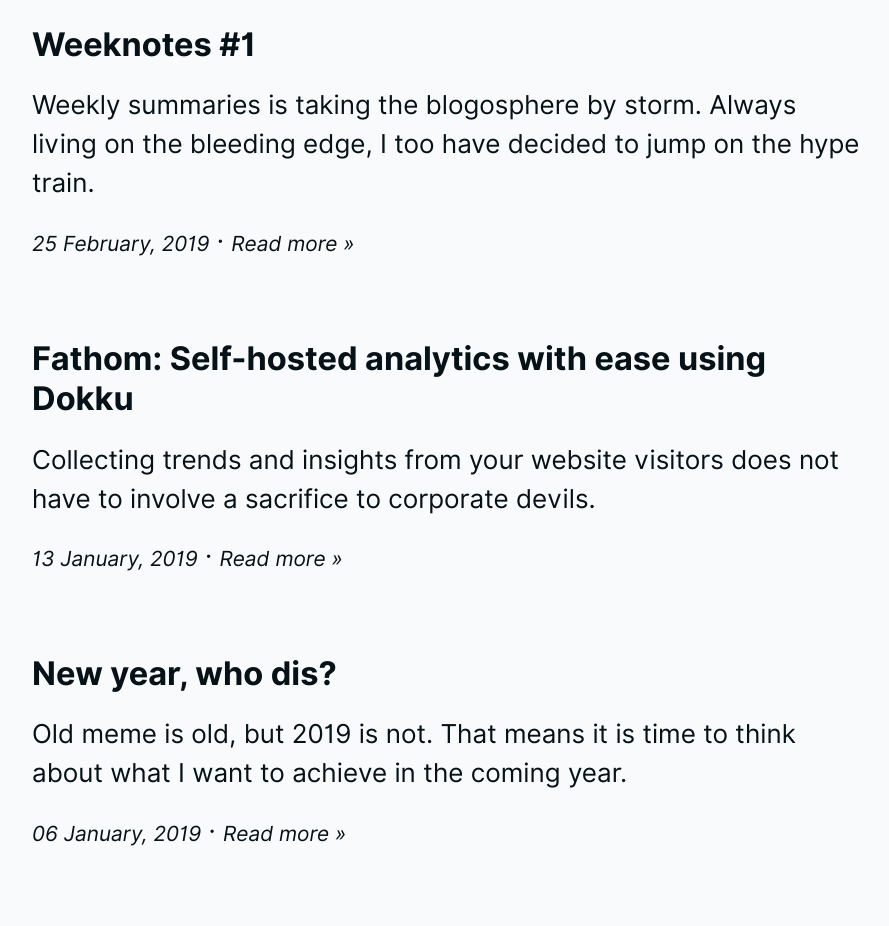
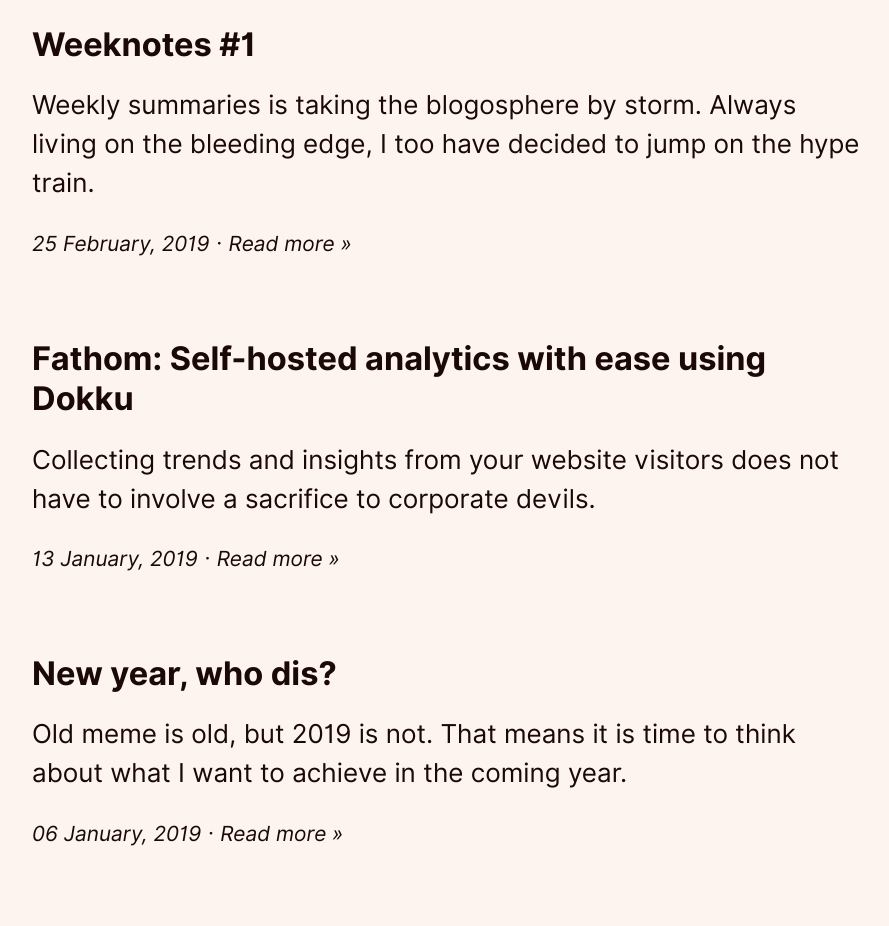
Before and after one commit to ellinokon/hkon.me, a Gatsby site: page / in a window 1280 px wide. Shown: the part 684-1610 px from the top of the page, without its empty margins (95-984 px from the left). Built offline with nearby package versions, Linux system fonts and the light colour scheme; Gatsby itself is replaced by a stand-in of ours.

Commit message:
Adjust colors and post hover

```diff
--- a/src/components/post-snippet.js
+++ b/src/components/post-snippet.js
@@ -7,11 +7,9 @@ export default ({ fields, frontmatter }) => (
   <article className={styles.postSnippet}>
     <Link to={fields.slug}>
       <h3 className={styles.title}>{frontmatter.title}</h3>
-
       <p className={styles.snippetLead}>{frontmatter.lead}</p>
-
-      <time className={styles.date}>{frontmatter.date}</time> &middot; {' '}
-      <span className={styles.more}>Read more &raquo;</span>
+      <time className={styles.date}>{frontmatter.date}</time> {' '}
+      <span className={styles.more}>&middot; Read more &raquo;</span>
     </Link>
   </article>
 )
--- a/src/components/post.module.css
+++ b/src/components/post.module.css
@@ -10,6 +10,16 @@
     display: block;
     box-shadow: none;
     border-bottom: none;
+
+    &:hover {
+      background: none;
+      text-decoration: underline;
+
+      & > span,
+      & > time {
+        text-decoration: underline;
+      }
+    }
   }
 
   & .date {
--- a/src/styles/global.css
+++ b/src/styles/global.css
@@ -15,9 +15,9 @@
 
   --font-sans: 'Inter', sans-serif;
 
-  --color-white: #F9FAFB;
-  --color-light-gray: #E8EDEF;
-  --color-black: #061217;
+  --color-white: #FDF4F0;
+  --color-light-gray: #EBC3B5;
+  --color-black: #1A0904;
 }
 
 html, body {
```
